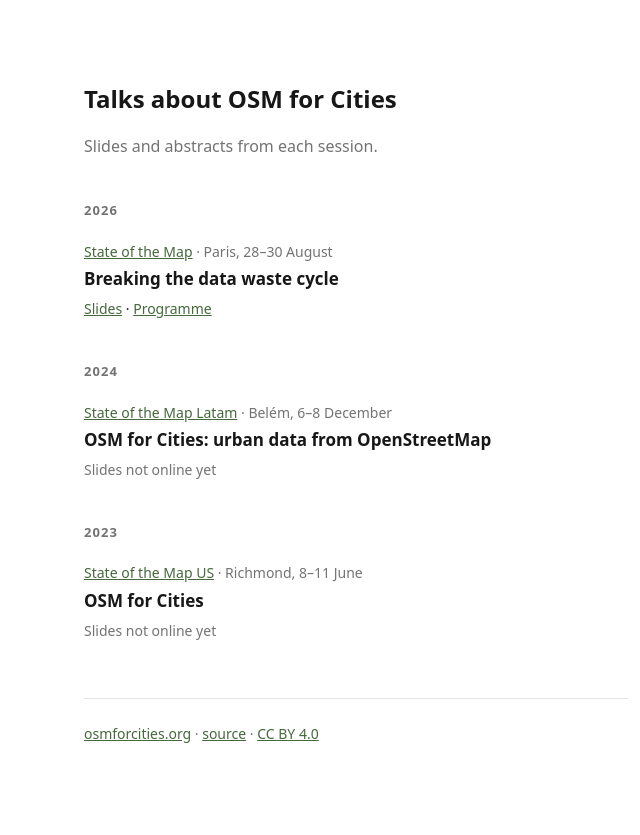
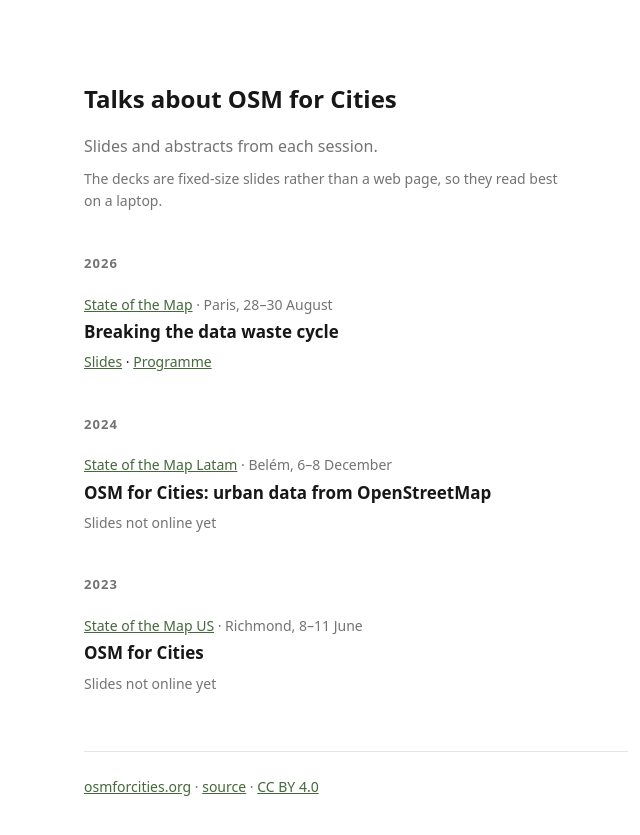
Before and after one commit to osmforcities/talks, a Jekyll site: the page built from index.md, in a window 1280 px wide. Shown: the top 835 px of the page, without its empty margins (284-924 px from the left). Built offline with Jekyll 4.4.1, drawn with Linux system fonts in a browser that asks for light colours.

Commit message:
fix(pages): exclude speaker notes from published decks
Slidev compiles speaker notes into the SPA's slide data, so a normal build
publishes all of them: the /notes route renders them and the strings sit in
the JS bundle regardless of routing. The Paris deck's notes include demo stage
directions and a note questioning one of the talk's own claims.

Build with --without-notes instead. Notes stay available in `pnpm dev` for
presenter mode and never reach the site. Applied to the Pages workflow and to
the deck's build script, so a manual build cannot leak them either.

Verified: "SWITCH TO BROWSER" and "Stay humble here" are present in
dist/assets/slidev/useNav-*.js from a normal build, absent from every file of
a --without-notes build.

Also note on the index that decks read best on a laptop. Slidev scales a fixed
1280x720 canvas and never reflows, so on a 390px phone body text lands at
about 5px.

```diff
--- a/_layouts/default.html
+++ b/_layouts/default.html
@@ -48,6 +48,16 @@
         margin: 0;
         max-width: 30rem;
         color: var(--muted);
+      }
+
+      /* Slidev scales a fixed 1280x720 canvas to fit the viewport and never
+         reflows, so on a phone a deck is a small letterboxed strip. Better to say
+         so here than to let someone tap through to 5px text. Its own line, quieter
+         than the sentence above it, because it is a footnote and not the pitch. */
+      .intro .caveat {
+        display: block;
+        margin-top: 0.5rem;
+        font-size: 0.875rem;
       }
 
       /* Years are signposts, not content — small and quiet, so the talk titles
--- a/index.md
+++ b/index.md
@@ -5,7 +5,9 @@ title: Talks about OSM for Cities
 
 # Talks about OSM for Cities
 
-<p class="intro">Slides and abstracts from each session.</p>
+<p class="intro">Slides and abstracts from each session.
+<span class="caveat">The decks are fixed-size slides rather than a web page, so they
+read best on a laptop.</span></p>
 
 <!--
 Every link here opens in a new tab, because the slide decks are single-page apps
--- a/sotm-paris-2026/deck/package.json
+++ b/sotm-paris-2026/deck/package.json
@@ -4,7 +4,7 @@
   "type": "module",
   "scripts": {
     "dev": "slidev --open",
-    "build": "slidev build",
+    "build": "slidev build --without-notes",
     "export": "slidev export --per-slide --output osm-for-cities-sotm-paris-2026.pdf"
   },
   "dependencies": {
```
Also changed, not shown: .github/workflows/pages.yml.
